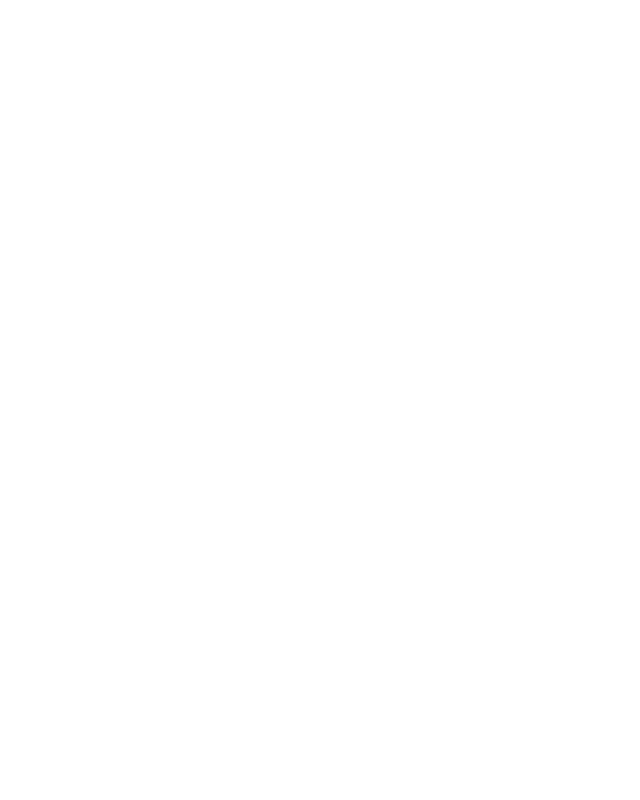
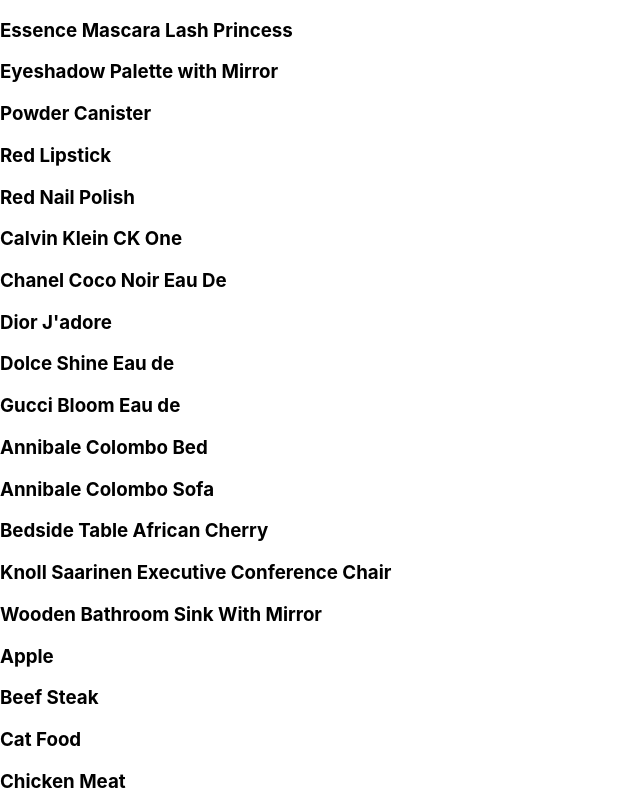
Before and after one commit to David-Kasprak/may-2024-react-ts, a React (Create React App) app: page / in a window 1280 px wide. Shown: the top 800 px of the page, without its empty margins (0-640 px from the left). Built offline with nearby package versions, Linux system fonts and the light colour scheme.

Commit message:
HW-1 (still in progress, mac)

```diff
--- a/package.json
+++ b/package.json
@@ -14,7 +14,8 @@
     "react-dom": "^18.3.1",
     "react-scripts": "5.0.1",
     "typescript": "^4.9.5",
-    "web-vitals": "^2.1.4"
+    "web-vitals": "^2.1.4",
+    "axios": "^1.7.7"
   },
   "scripts": {
     "start": "react-scripts start",
--- a/src/App.tsx
+++ b/src/App.tsx
@@ -1,10 +1,12 @@
 import React, {FC} from 'react';
 import './App.css';
+import Products from "./components/Products/Products";
+import Product from "./components/Product/Product";
 
 const App: FC = () => {
   return (
      <>
-
+    <Products/>
      </>
   );
 }
--- a/src/components/Product/Product.tsx
+++ b/src/components/Product/Product.tsx
@@ -1,12 +1,14 @@
-import React from 'react';
+import React, {FC} from 'react';
 import {IProductModel} from "../../Models/IProductModel";
 
-type TypeProps = {item:IProductModel};
 
-const Product:FC<TypeProps> = ({item: IProductModel}) => {
+type TypeProps = {item: IProductModel}
+
+const Product: FC<TypeProps> = ({item}) => {
     return (
         <div>
             {
+               <h3>{item.title}</h3>
             }
         </div>
     );
--- a/src/components/Products/Products.tsx
+++ b/src/components/Products/Products.tsx
@@ -1,10 +1,9 @@
-import React from 'react';
+import React, {FC} from 'react';
 import {apiProductsObject} from "../../data";
 import {IProductModel} from "../../Models/IProductModel";
-import product from "../Product/Product";
 import Product from "../Product/Product";
 
-const Products:FC = () => {
+const Products: FC = () => {
     const products: IProductModel[] = apiProductsObject.products
     return (
         <div>
```
Also changed, not shown: 1 other file (tests, documents, lock files or other folders).
